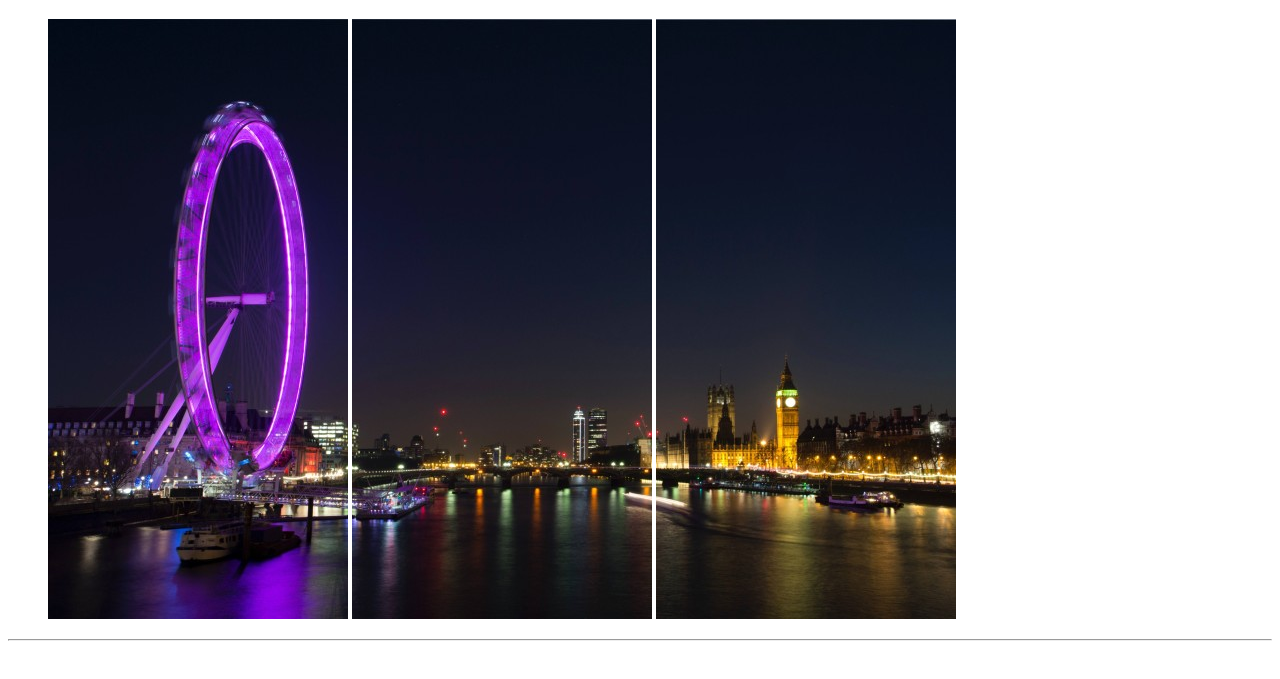
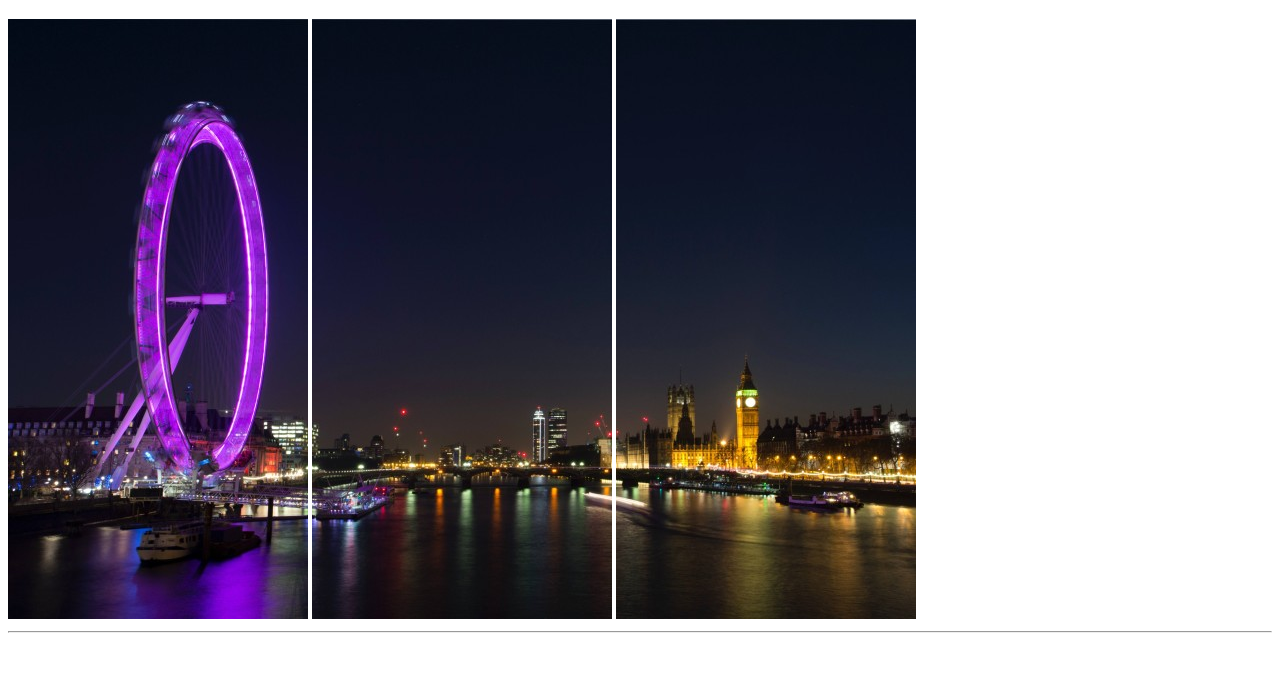
Before and after one commit to MarcoProstamo/Ex.-2, a plain HTML site: page index.html in a window 1280 px wide. Shown: the part 61-740 px from the top of the page. Drawn offline with Linux system fonts and the light colour scheme.

Commit message:
fix images header

```diff
--- a/index.html
+++ b/index.html
@@ -11,11 +11,11 @@
 
     <header>
         <h1> Il mio viaggio a Londra </h1>
-        <figure>
+        <div>
             <img src="./img/pexels-bill-emrich-230794-0.jpg" alt="Immagine Pt. 0">
             <img src="./img/pexels-bill-emrich-230794-1.jpg" alt="Immagine Pt. 1">
             <img src="./img/pexels-bill-emrich-230794-2.jpg" alt="Immagine Pt. 2">
-        </figure>
+        </div>
     </header>
 
     <hr />
```
